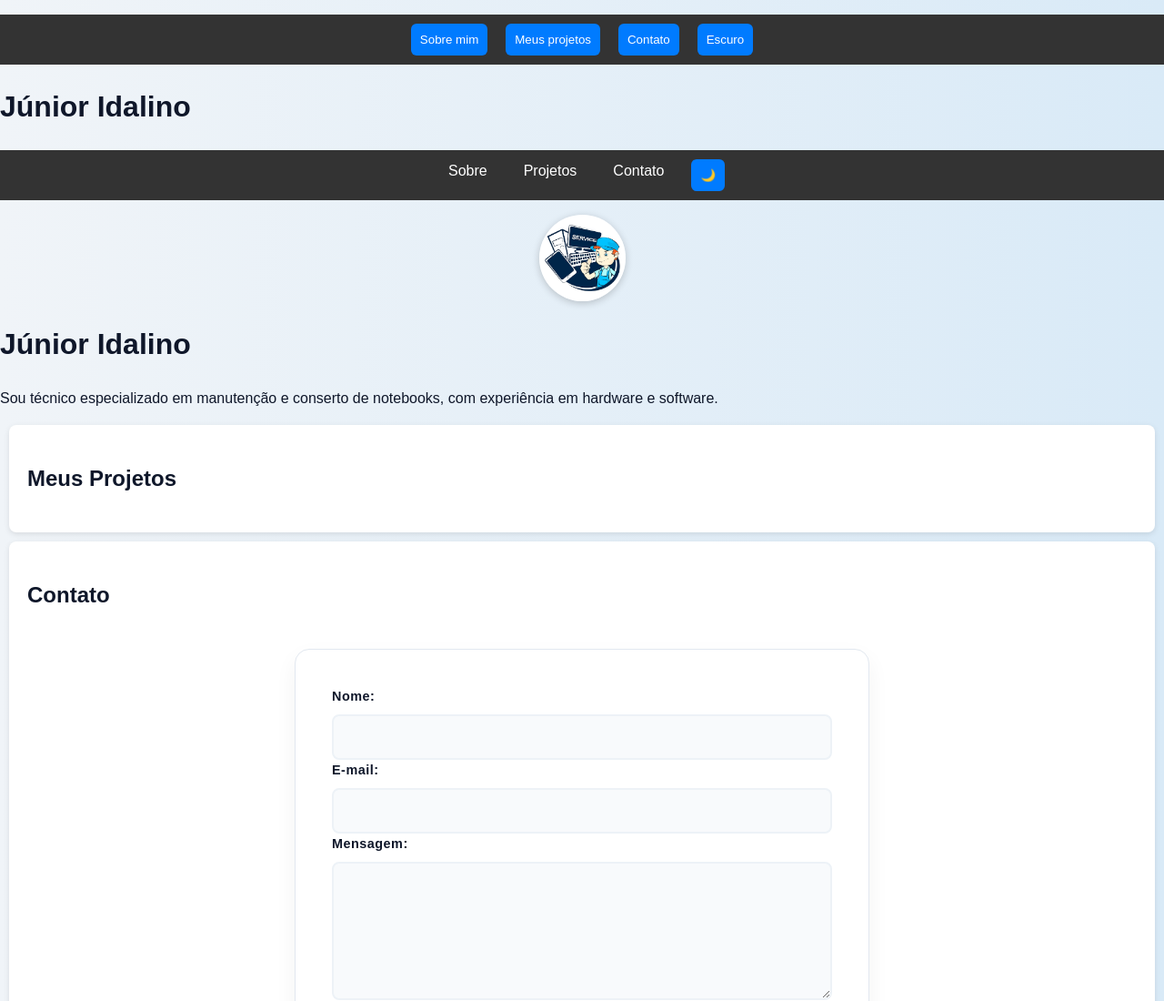
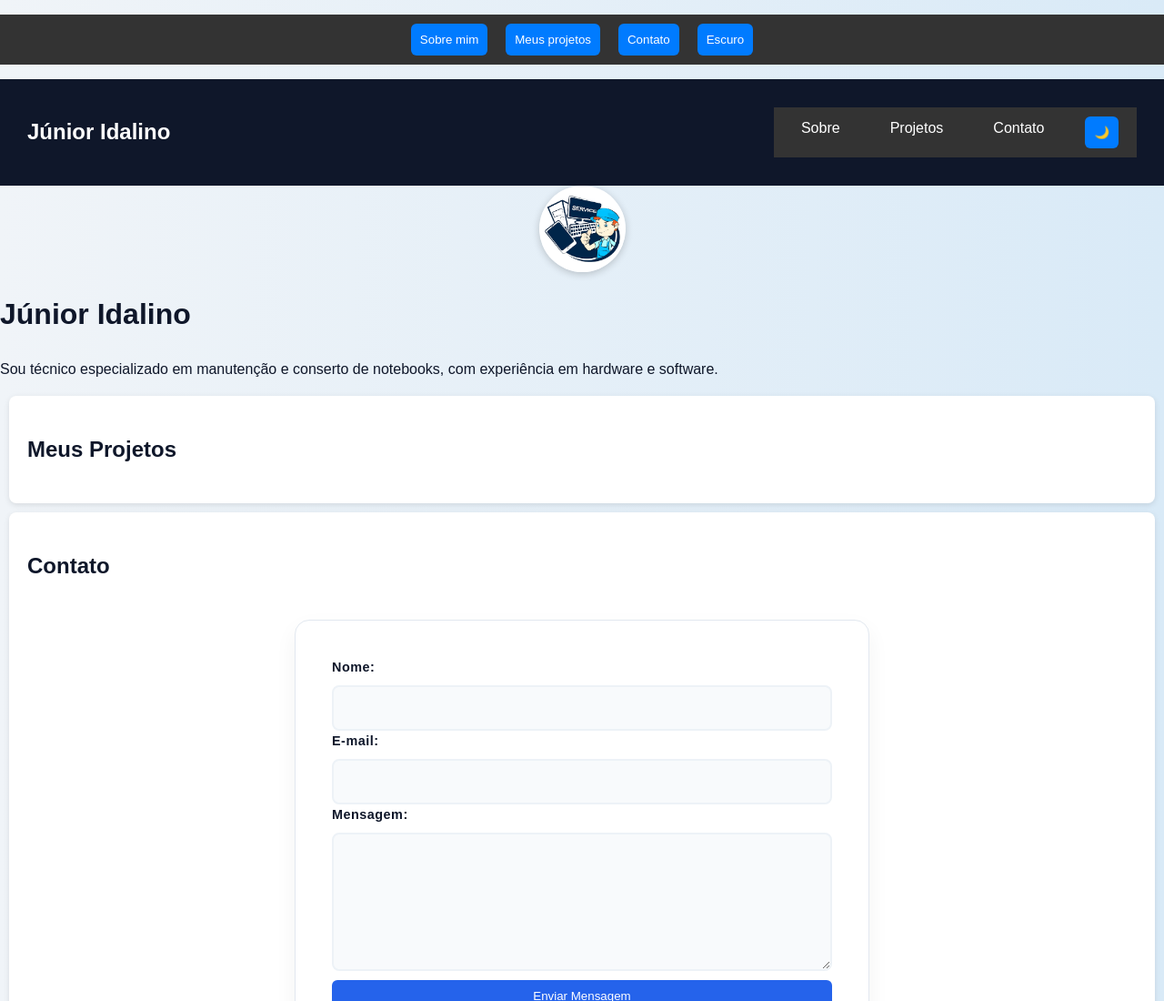
Before and after one commit to jairtonjunior19-ops/t-cnico-em-inform-tica, a plain HTML site: page index.html in a window 1280 px wide. Shown: the top 1100 px of the page at 91% size. Drawn offline with Linux system fonts and the light colour scheme.

Commit message:
Update style.css

```diff
--- a/style.css
+++ b/style.css
@@ -168,6 +168,36 @@
   padding: 10px;
 }
 
+.header {
+  display: flex;
+  justify-content: space-between;
+  align-items: center;
+  padding: 15px 30px;
+  background-color: #0f172a;
+  color: white;
+}
+
+.logo {
+  font-size: 24px;
+  font-weight: bold;
+}
+
+.header ul {
+  display: flex;
+  list-style: none;
+  gap: 15px;
+}
+
+.header a {
+  color: white;
+  text-decoration: none;
+  font-weight: 500;
+}
+
+.header a:hover {
+  color: #3b82f6;
+}
+
 /* RESPONSIVO */
 @media (max-width: 768px) {
   nav ul {
```
